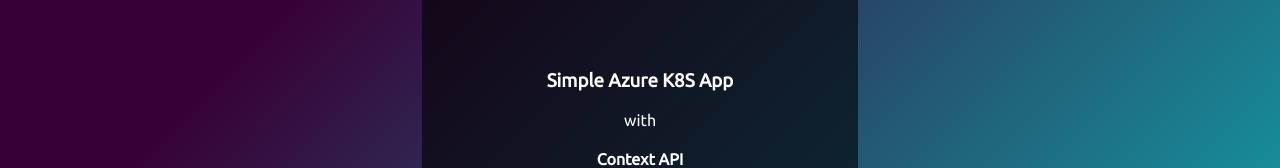
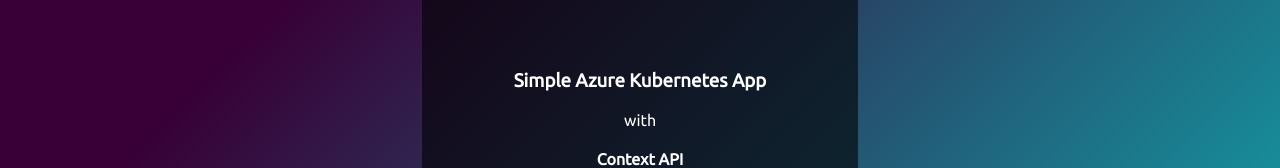
Before and after one commit to BasavarajMG/azure-aks, a React (Create React App) app in the folder frontend/: page / in a window 1280 px wide. Shown: the part 256-424 px from the top of the page. Built offline with nearby package versions, Linux system fonts and the light colour scheme.

Commit message:
title updated again secomd

```diff
--- a/frontend/src/Components/Main/Main.js
+++ b/frontend/src/Components/Main/Main.js
@@ -142,7 +142,7 @@
                                         </div>
                                         <div className='main__application-info'>
                                             <h3>
-                                                Simple Azure K8S App
+                                                Simple Azure Kubernetes App
                                             </h3>
                                             <span>
                                                 with
```
